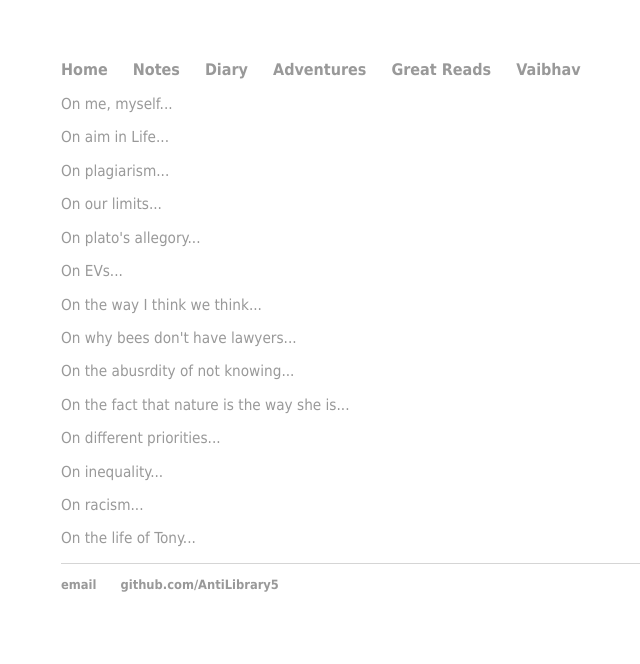
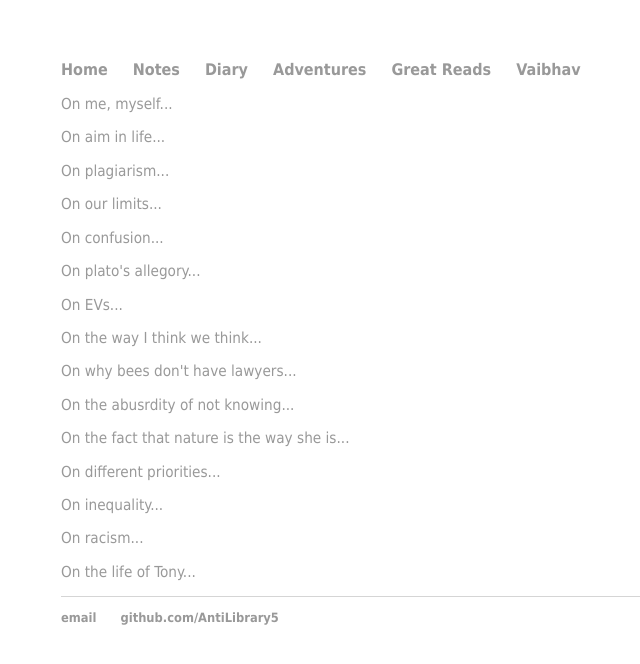
Before and after one commit to AntiLibrary5/AntiLibrary5.github.io, a Jekyll site: the page built from diary/index.html, in a window 1280 px wide. Shown: the top 664 px of the page, without its empty margins (131-771 px from the left). Built offline with Jekyll 4.4.1, drawn with Linux system fonts in a browser that asks for light colours.

Commit message:
Update index.html

```diff
--- a/diary/index.html
+++ b/diary/index.html
@@ -4,9 +4,10 @@ title: Vaibhav Arora, theboxtroll
 ---
 <div class="blurb">
   <p><a href="/diary/on_me_myself.html">On me, myself...</a></p>
-  <p><a href="/diary/on_aim_in_life.html">On aim in Life...</a></p>
+  <p><a href="/diary/on_aim_in_life.html">On aim in life...</a></p>
   <p><a href="/diary/on_plagiarism.html">On plagiarism...</a></p>
   <p><a href="/diary/on_our_limits.html">On our limits...</a></p>
+  <p><a href="/diary/on_confusion.html">On confusion...</a></p>
   <p><a href="/diary/on_platos_allegory.html">On plato's allegory...</a></p>
   <p><a href="/diary/on_evs.html">On EVs...</a></p>
   <p><a href="/diary/on_the_way_I_think_we_think.html">On the way I think we think...</a></p>
```
